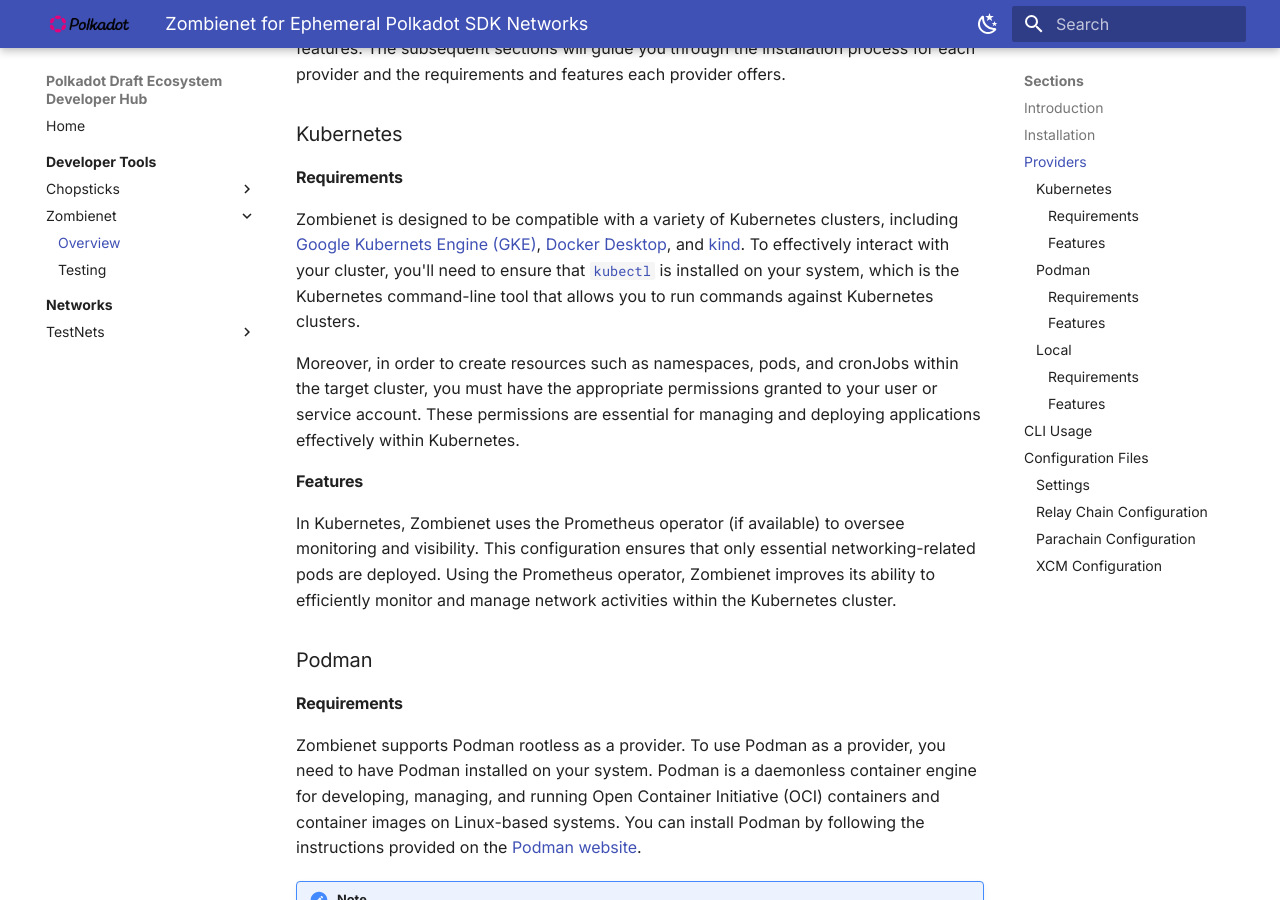
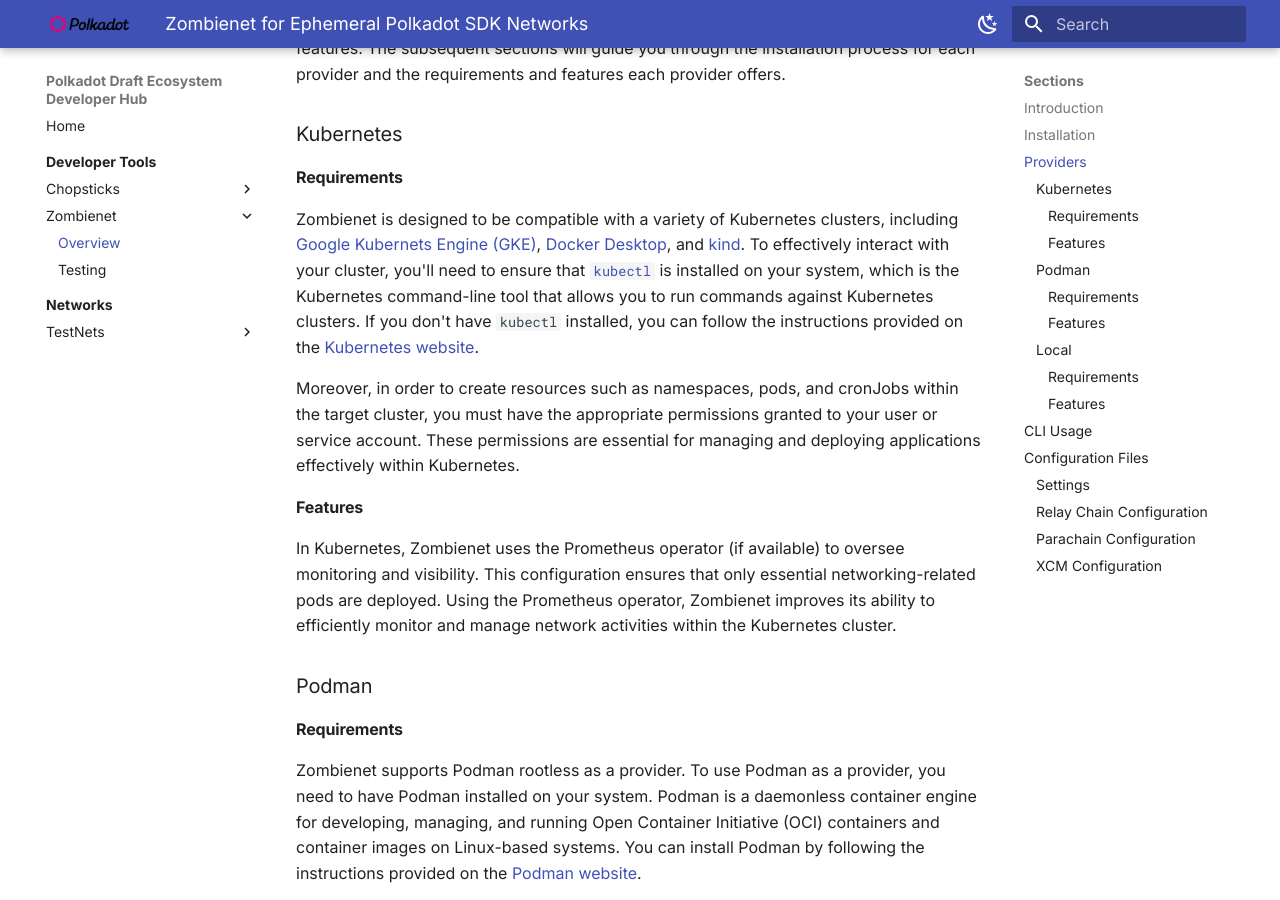
Before and after one commit to papermoonio/polkadot-ecosystem-docs-draft, an MkDocs documentation site: the page built from docs/dev-tools/zombienet/overview.md, in a window 1280 px wide and 900 px high, scrolled down 2292 px. Built offline with MkDocs 1.6.1 and Material for MkDocs 9.7.7, drawn with Linux system fonts in a browser that asks for light colours.

Commit message:
fix: adding installation link to `kubectl`

```diff
--- a/docs/dev-tools/zombienet/overview.md
+++ b/docs/dev-tools/zombienet/overview.md
@@ -143,7 +143,7 @@
 
 #### Requirements
 
-Zombienet is designed to be compatible with a variety of Kubernetes clusters, including [Google Kubernets Engine (GKE)](https://cloud.google.com/kubernetes-engine){target=_blank}, [Docker Desktop](https://docs.docker.com/desktop/kubernetes/){target=_blank}, and [kind](https://kind.sigs.k8s.io/){target=_blank}. To effectively interact with your cluster, you'll need to ensure that [`kubectl`](https://kubernetes.io/docs/reference/kubectl/) is installed on your system, which is the Kubernetes command-line tool that allows you to run commands against Kubernetes clusters.
+Zombienet is designed to be compatible with a variety of Kubernetes clusters, including [Google Kubernets Engine (GKE)](https://cloud.google.com/kubernetes-engine){target=_blank}, [Docker Desktop](https://docs.docker.com/desktop/kubernetes/){target=_blank}, and [kind](https://kind.sigs.k8s.io/){target=_blank}. To effectively interact with your cluster, you'll need to ensure that [`kubectl`](https://kubernetes.io/docs/reference/kubectl/) is installed on your system, which is the Kubernetes command-line tool that allows you to run commands against Kubernetes clusters. If you don't have `kubectl` installed, you can follow the instructions provided on the [Kubernetes website](https://kubernetes.io/docs/tasks/tools/#kubectl){target=_blank}.
 
 Moreover, in order to create resources such as namespaces, pods, and cronJobs within the target cluster, you must have the appropriate permissions granted to your user or service account. These permissions are essential for managing and deploying applications effectively within Kubernetes.
 
```
